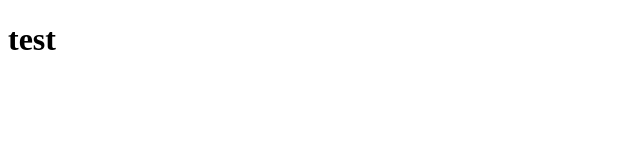
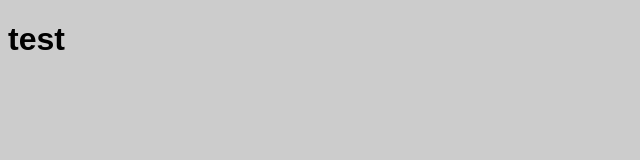
Before and after one commit to karenrnguyen/card_layout, a plain HTML site: page index.html in a window 1280 px wide. Shown: the whole page, without its empty margins (0-640 px from the left). Drawn offline with Linux system fonts and the light colour scheme.

Commit message:
correction on css

```diff
--- a/index.html
+++ b/index.html
@@ -3,7 +3,7 @@
 <head>
     <meta charset="UTF-8">
     <meta name="viewport" content="width=device-width, initial-scale=1.0">
-    <link rel="stylesheet" href="style.css">
+    <link rel="stylesheet" href="card.css">
     <title>Card Layout</title>
 </head>
 <body>
```
